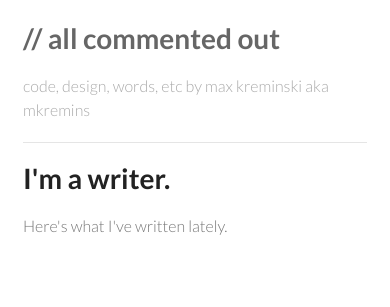
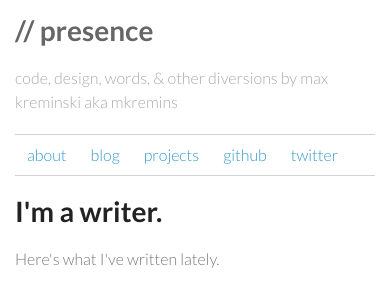
Before and after one commit to mkremins/mkremins.github.io, a Jekyll site: the page built from blog.html, in a window 390 px wide. Shown: the top 307 px of the page. Built offline with Jekyll 4.4.1, drawn with Linux system fonts in a browser that asks for light colours; Markdown is read by kramdown in place of the engine named in the settings.

Commit message:
Update layout

```diff
--- a/_layouts/default.html
+++ b/_layouts/default.html
@@ -1,12 +1,21 @@
 <!doctype html>
 <html>
+
   <head>
   	<meta charset="utf-8">
     <meta http-equiv="X-UA-Compatible" content="chrome=1">
     <title>{{ page.title | prepend:'mkremins // ' }}</title>
 
-    <link rel="stylesheet" href="stylesheets/styles.css">
-    <link rel="stylesheet" href="stylesheets/pygment_trac.css">
+    <!-- TODO add meta -->
+  	<meta name="title" content=""/>
+    <meta name="description" content=""/>
+    <meta name="author" content=""/>
+
+    <meta name="google-site-verification" content="pilQIpRY1joFtI2AJweChCeYZsq6Fib5d4GTl0TwJjM" />
+
+    <link rel="stylesheet" href="css/style.css">
+    <link rel="stylesheet" href="css/pygment_trac.css">
+
     <meta name="viewport" content="width=device-width, initial-scale=1, user-scalable=no">
 
     <!--[if lt IE 9]>
@@ -15,31 +24,38 @@
   </head>
 
   <body>
-    <div class="wrapper">
+
   	<header>
-        <h1>// all commented out</h1>
-        <p class="view">
-          code, design, words, etc by max kreminski aka mkremins
-        </p>
+  		<h1>// presence</h1>
+      <p>code, design, words, & other diversions by max kreminski aka mkremins</p>
+
+  		<nav>
   			<ul>
   				<li><a href="http://mkremins.github.io">about</a></li>
   				<li><a href="http://mkremins.github.io/blog.html">blog</a></li>
+          <li><a href="http://mkremins.github.io/projects.html">projects</a></li>
   				<li><a href="http://github.com/mkremins">github</a></li>
   				<li><a href="http://twitter.com/maxkreminski">twitter</a></li>
   			</ul>
+  		</nav>
   	</header>
 
   	<section class="content">
-        <h1 class="content">{{ page.title }}</h1>
+  		<h1>{{ page.title }}</h1>
   		{{ content }}
   	</section>
 
   	<footer>
-        <p><small>original theme by <a href="https://github.com/orderedlist">orderedlist</a>,<br>modified extensively by max kreminski.<br>runs on <a href="http://github.com/mojombo/jekyll">jekyll</a> & hosted by <a href="http://pages.github.com">github pages</a>.<br>isn't open source just the greatest?</small></p>
+  		<p>
+  			original theme by <a href="https://github.com/orderedlist">orderedlist</a>,<br>
+  			modified extensively by max kreminski.<br>
+  			runs on <a href="http://github.com/mojombo/jekyll">jekyll</a> & hosted by <a href="http://pages.github.com">github pages</a>.<br>
+  			isn't open source just the greatest?
+  		</p>
   	</footer>
-    </div>
 
-    <script src="javascripts/scale.fix.js"></script>
+    <script src="js/scale.fix.js"></script>
 
   </body>
+
 </html>
--- a/blog.html
+++ b/blog.html
@@ -8,6 +8,6 @@ layout: default
 <dl>
 	{% for post in site.posts %}
 	<dt><a href="{{ post.url }}"><h3>{{ post.title }}</h3></a></dt>
-	<dd>{{ post.tagline }}</dd>
+	<dd>{{ post.summary }}</dd>
 	{% endfor %}
 </dl>
--- a/stylesheets/pygment_trac.css
+++ b/css/pygment_trac.css
@@ -1,3 +1,4 @@
+.highlight  { background: #ffffff; }
 .highlight  { background: #ffffff; }
 .highlight .c { color: #999988; font-style: italic } /* Comment */
 .highlight .err { color: #a61717; background-color: #e3d2d2 } /* Error */
--- /dev/null
+++ b/css/style.css
@@ -0,0 +1,185 @@
+@import url(https://fonts.googleapis.com/css?family=Lato:300,700);
+
+body {
+	color:#777;
+	font:16px/1.5 Lato, "Helvetica Neue", Helvetica, Arial, sans-serif;
+	font-weight:300;
+	margin:0 auto;
+	padding:75px 50px;
+	width:860px;
+}
+
+h1 {
+	color:#222;
+	font-size:28px;
+	font-weight:700;
+}
+
+h2 {
+	color:#393939;
+}
+
+h1, h2 {
+	margin:0 0 20px;
+}
+
+h3, h4, h5, h6 {
+	color:#494949;
+}
+
+h1, h2, h3 {
+	line-height:1.1;
+}
+
+p, ul, ol, table, pre {
+	margin:0 0 20px;
+}
+
+a {
+	color:#39c;
+	font-weight:400;
+	text-decoration:none;
+}
+
+blockquote {
+	border-left:4px solid #e5e5e5;
+	font-style:italic;
+	margin:0;
+	padding:0 0 0 10px;
+}
+
+code, pre {
+	color:#333;
+	font-family:Monaco, Bitstream Vera Sans Mono, Lucida Console, Terminal;
+	font-size:12px;
+}
+
+pre {
+	background:#f8f8f8;
+	border:1px solid #e5e5e5;
+	border-radius:5px;
+	overflow-x:auto;
+	padding:8px 15px;
+}
+
+/* section class specific styling */
+
+section {
+	float:right;
+	padding-bottom:50px;
+	width:500px;
+}
+
+/* header specific styling */
+
+header {
+	float:left;
+	position:fixed;
+	width:270px;
+}
+
+header h1 {
+	color:#666;
+}
+
+header p {
+	color:#aaa;
+}
+
+/* nav specific styling */
+
+nav ul {
+	float:left;
+	list-style:none;
+	padding:0;
+}
+
+nav li {
+	border-left:4px solid #e5e5e5;
+	clear:left;
+	display:block;
+	float:left;
+	padding-left:8px;
+}
+
+/* footer specific styling */
+
+footer {
+	bottom:75px;
+	color:#aaa;
+	font-size:11px;
+	float:left;
+	line-height:140%;
+	position:fixed;
+	width:270px;
+}
+
+footer p {
+	border-left:2px solid #e5e5e5;
+	padding-left:6px;
+}
+
+/* smaller browser window styling changes */
+
+@media all and (max-width: 960px) {
+	body {
+		margin:0;
+		width:auto;
+	}
+
+	header, section, footer {
+		clear:both;
+		float:none;
+		position:static;
+		width:100%;
+	}
+
+	nav ul {
+		border-bottom:1px solid #d2d2d2;
+		border-top:1px solid #d2d2d2;
+		padding:8px 0;
+		width:100%;
+	}
+
+	nav li {
+		border:none;
+		clear:none;
+		padding:0 12px;
+	}
+
+	nav a {
+		display:inline-block;
+	}
+
+	footer {
+		/* TODO this is temporary */
+		display:none;
+	}
+}
+
+@media all and (max-width: 720px) {
+	body {
+		word-wrap:break-word;
+	}
+}
+
+@media all and (max-width: 480px) {
+	body {
+		padding:15px;
+	}
+}
+
+@media all and (max-height:600px) {
+	footer {
+		/* TODO this is temporary */
+		display:none;
+	}
+}
+
+@media print {
+	body {
+		color:#444;
+		font-size:12pt;
+		padding:0.4in;
+	}
+}
```
Also changed, not shown: css/style-old.css (renamed from stylesheets/styles.css), js/scale.fix.js (renamed from javascripts/scale.fix.js). Lines whose indentation alone changed are shown as unchanged.
